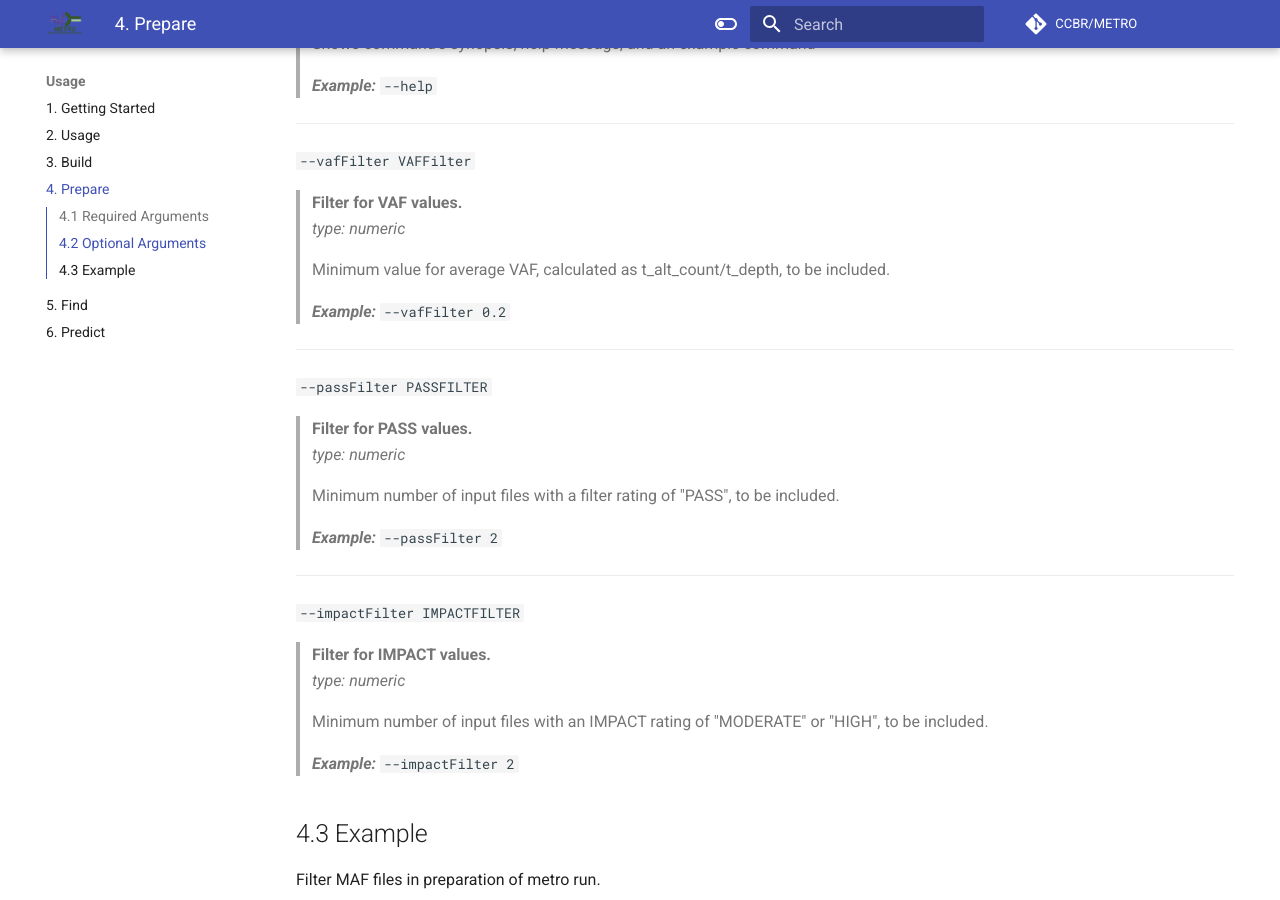
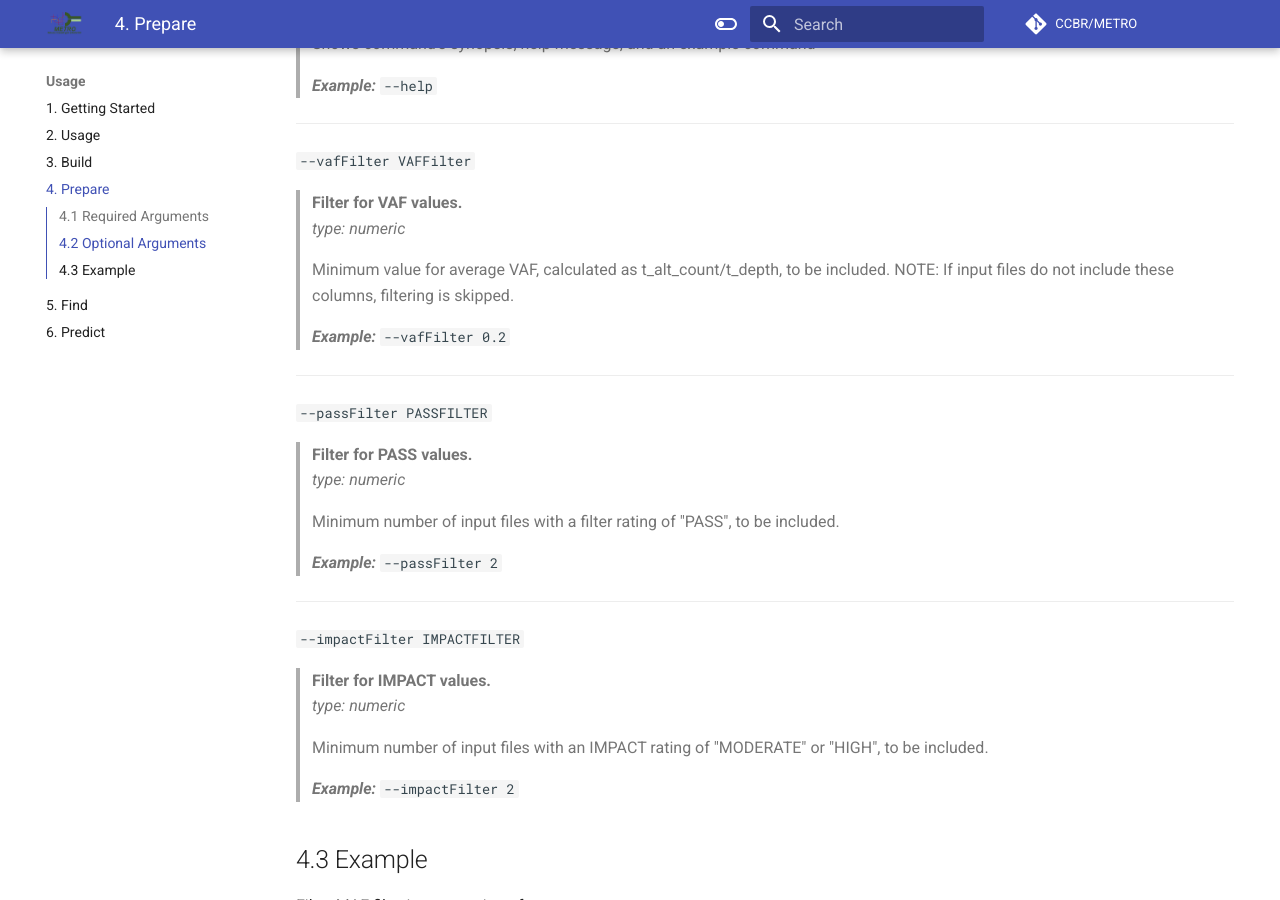
Before and after one commit to CCBR/METRO, an MkDocs documentation site: the page built from docs/METRO/prepare.md, in a window 1280 px wide and 900 px high, scrolled down 1503 px. Built offline with MkDocs 1.6.1 and Material for MkDocs 9.7.7, drawn with Linux system fonts in a browser that asks for light colours; comment, search, counter and statistics services are not loaded; the version menu is left out.

Commit message:
docs: update docs

```diff
--- a/docs/METRO/prepare.md
+++ b/docs/METRO/prepare.md
@@ -57,7 +57,7 @@ Each of the following arguments are optional and do not need to be provided. Def
 > **Filter for VAF values.**
 > *type: numeric*
 >
-> Minimum value for average VAF, calculated as t_alt_count/t_depth, to be included.
+> Minimum value for average VAF, calculated as t_alt_count/t_depth, to be included. NOTE: If input files do not include these columns, filtering is skipped.
 >
 > ***Example:***
 > `--vafFilter 0.2`
```
